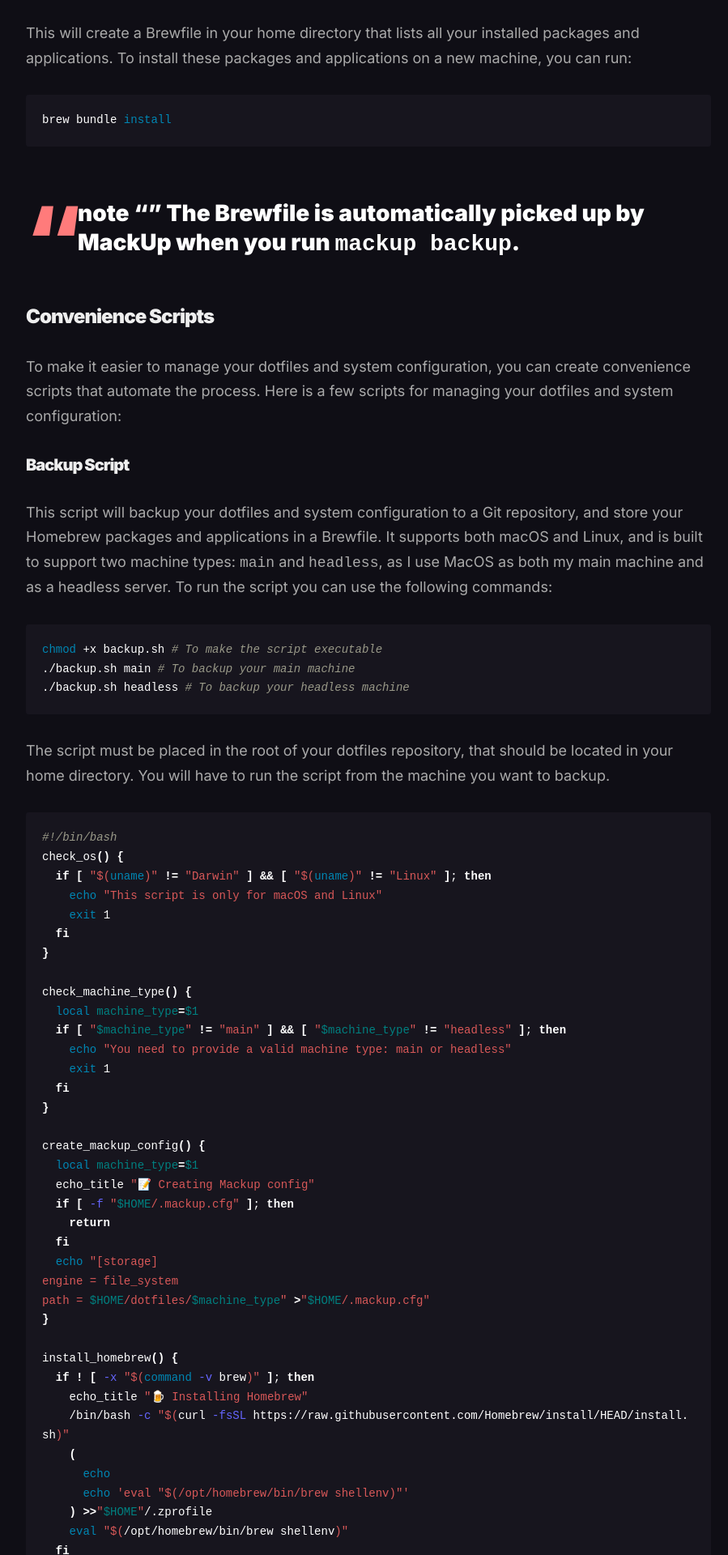
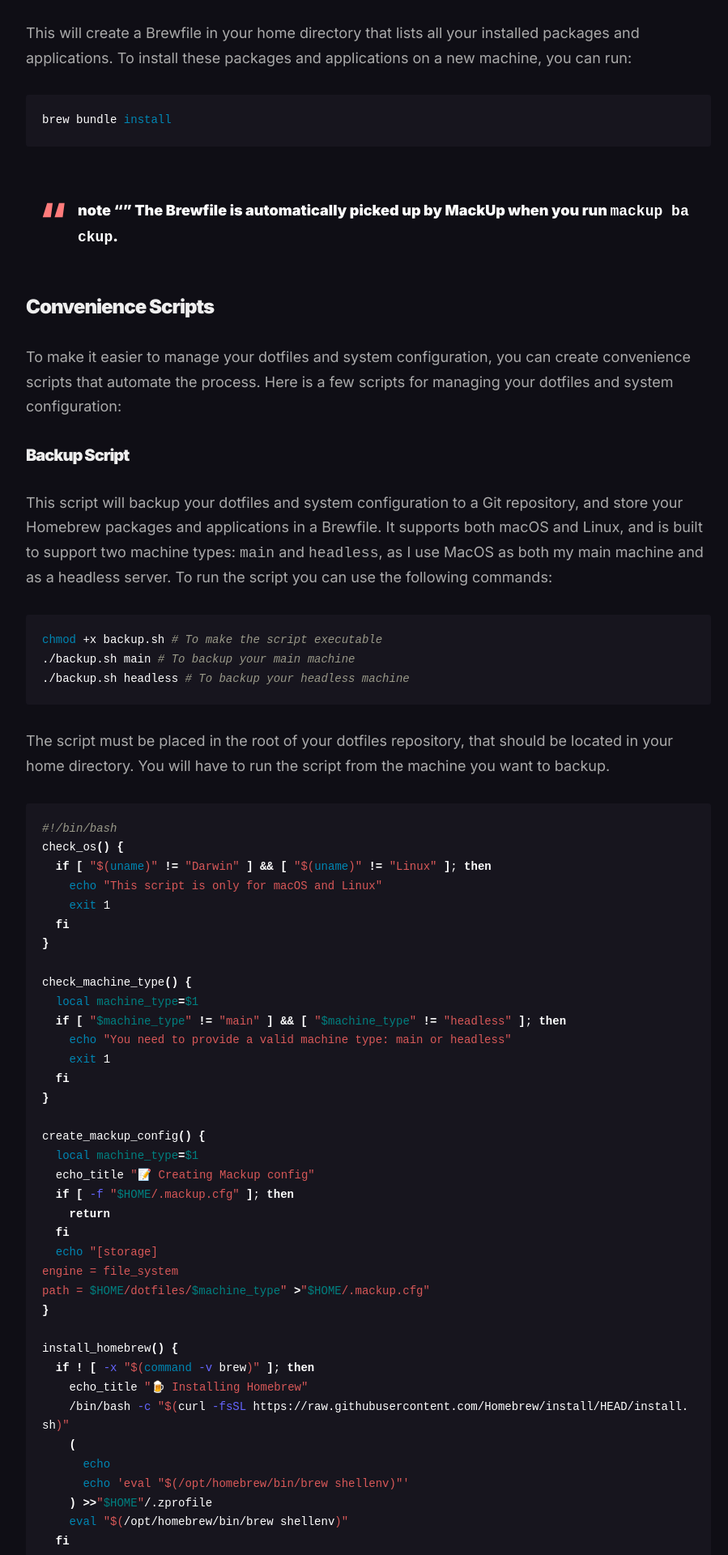
Before and after one commit to niem94/niem94, a Jekyll site: the page built from _posts/2024-07-27-macos-as-a-developer-machine.md, in a window 1280 px wide. Shown: the part 4034-5954 px from the top of the page at 81% size, without its empty margins (185-1084 px from the left). Built offline with Jekyll 4.4.1, drawn with Linux system fonts in a browser that asks for light colours; comment, search, counter and statistics services are not loaded.

Commit message:
chore: Update font size and line height in blockquote styles

```diff
--- a/_sass/2-base/_base.scss
+++ b/_sass/2-base/_base.scss
@@ -91,17 +91,17 @@ blockquote {
   position: relative;
   padding: 34px 20px 34px 64px;
   margin-bottom: 0;
-  font-size: 28px;
-  line-height: 36px;
+  font-size: 18px;
+    line-height: 1.7;
   font-weight: 900;
   color: $white;
 
   &:before {
     content: '\201C';
     position: absolute;
-    top: 0.59em;
-    left: -0.01em;
-    font-size: 4em;
+    top: 0.26em;
+      left: 0.3em;
+      font-size: 3em;
     color: $brand-color;
   }
 
```
